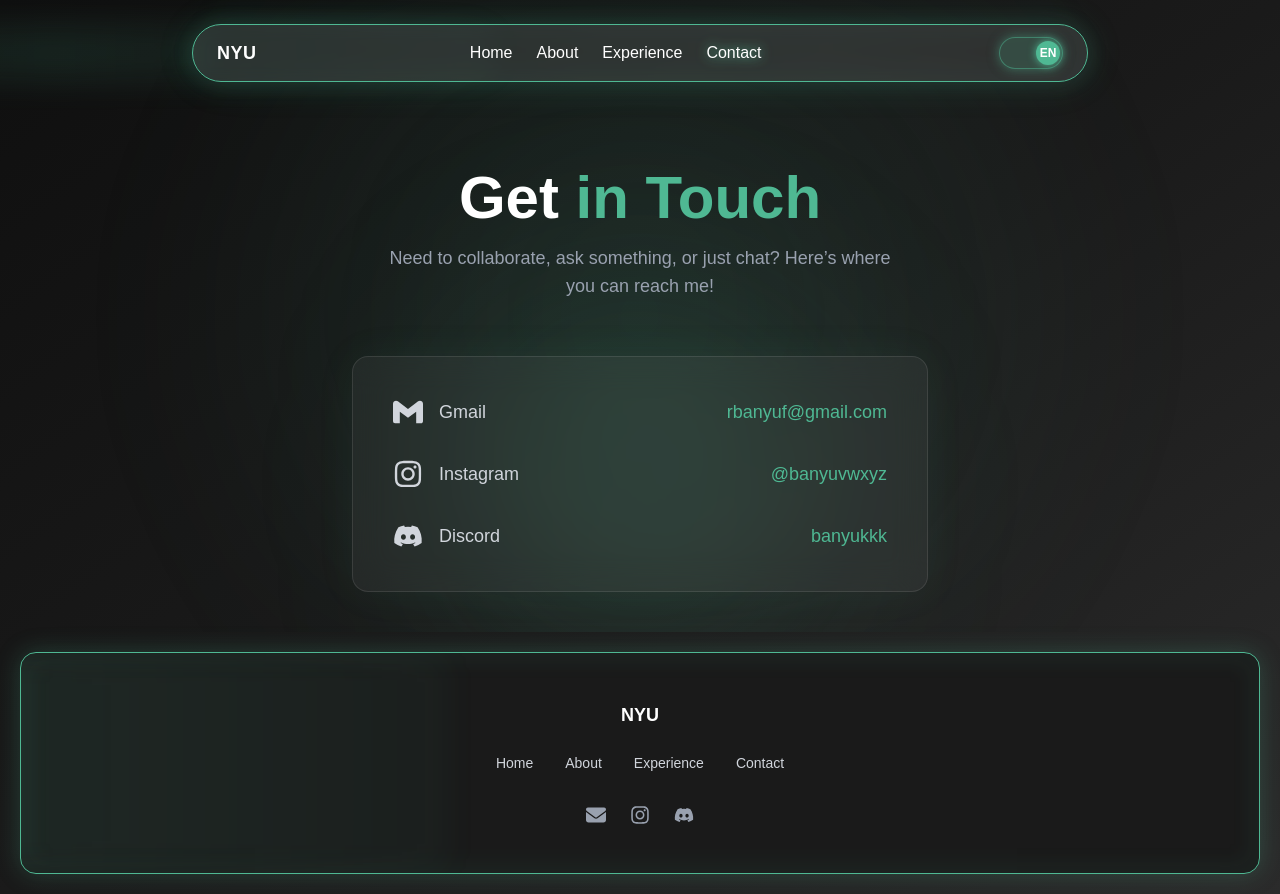
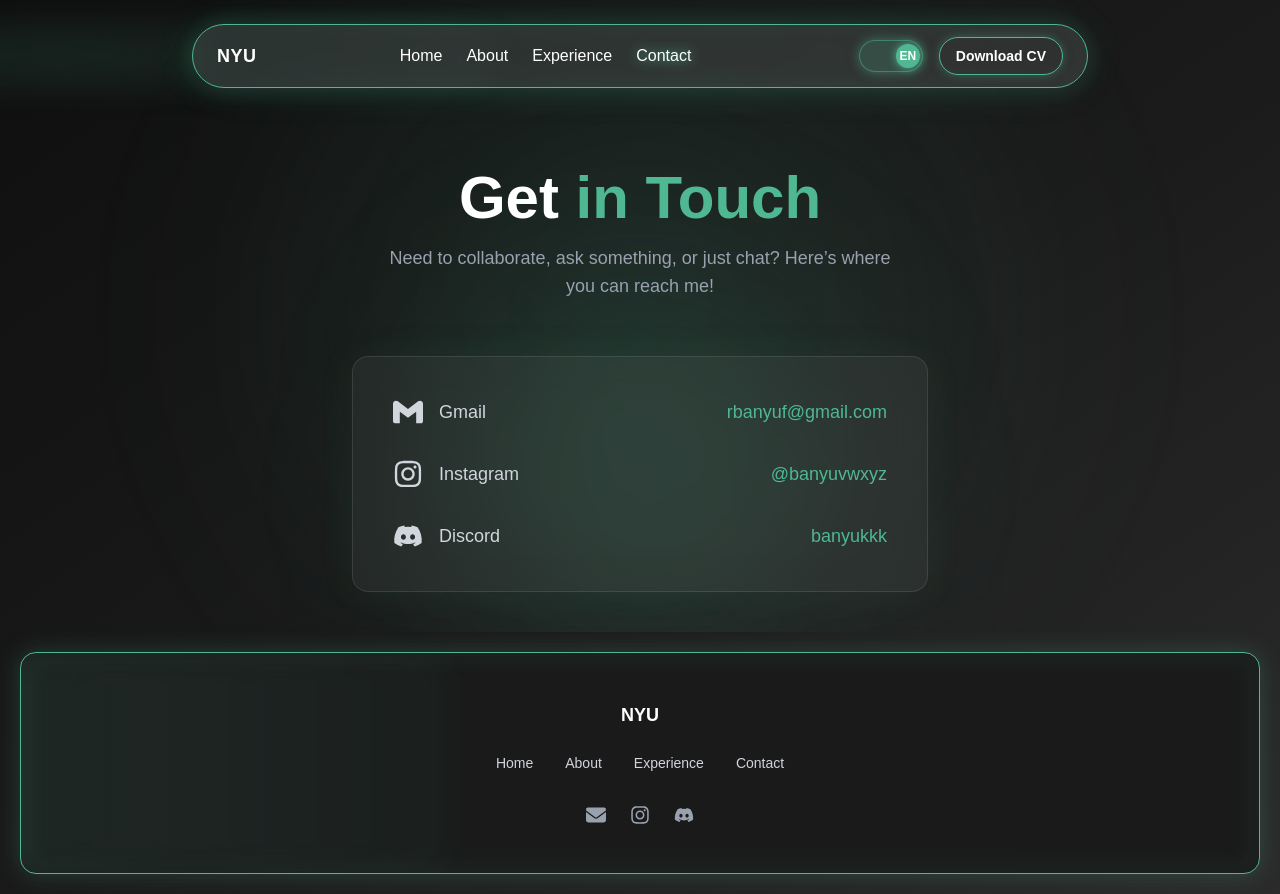
Before and after one commit to banyuwkwk/portofolio-banyu, a Next.js app: page /contact in a window 1280 px wide. Built offline with nearby package versions, Linux system fonts and the light colour scheme.

Commit message:
add button download cv n file cv (pdf)

```diff
--- a/src/components/navbar.tsx
+++ b/src/components/navbar.tsx
@@ -40,6 +40,7 @@ export default function Navbar() {
       <div className="relative group">
         {/* Glowing border */}
         <div className="absolute inset-0 rounded-full border border-[#4FB893] opacity-60 blur-md animate-glow pointer-events-none"></div>
+
         {/* Gradient bergerak */}
         <div className="absolute inset-0 rounded-full bg-gradient-to-r from-[#4FB89310] via-[#4FB89330] to-[#4FB89310] opacity-60 blur-lg animate-gradient-move pointer-events-none"></div>
 
@@ -68,10 +69,12 @@ export default function Navbar() {
             ))}
           </ul>
 
-          {/* Toggle Bahasa (Desktop) */}
+          {/* Kanan: Toggle Bahasa + Download CV */}
+          <div className="hidden md:flex items-center gap-4 ml-6">
+            {/* Toggle Bahasa */}
             <div
               onClick={() => setLang(lang === "en" ? "id" : "en")}
-            className="hidden md:flex ml-6 w-16 h-8 items-center bg-[#4FB893]/20 border border-[#4FB89380] rounded-full cursor-pointer p-1 transition shadow-[0_0_12px_#4FB89380]"
+              className="w-16 h-8 flex items-center bg-[#4FB893]/20 border border-[#4FB89380] rounded-full cursor-pointer p-1 transition shadow-[0_0_12px_#4FB89380]"
             >
               <div
                 className={`w-6 h-6 rounded-full flex items-center justify-center text-xs font-bold transition-transform duration-300 text-white shadow-[0_0_8px_#4FB893] ${
@@ -84,13 +87,35 @@ export default function Navbar() {
               </div>
             </div>
 
-          {/* Mobile Menu Button */}
+            {/* Tombol Download CV (Desktop) */}
+            <a
+              href="/CV/CV%20BANYU%20FRONTDEV.pdf"
+              download
+              className="text-white text-sm font-semibold px-4 py-2 border border-[#4FB893] rounded-full hover:bg-[#4FB893] hover:text-black transition duration-300 shadow-[0_0_10px_#4FB89360]"
+            >
+              {lang === "en" ? "Download CV" : "Unduh CV"}
+            </a>
+          </div>
+
+          {/* Bagian Kanan Mobile */}
+          <div className="md:hidden flex items-center gap-3">
+            {/* Download CV di kiri menu burger */}
+            <a
+              href="/CV/CV%20BANYU%20FRONTDEV.pdf"
+              download
+              className="text-white text-xs font-semibold px-3 py-1 border border-[#4FB893] rounded-full hover:bg-[#4FB893] hover:text-black transition duration-300 shadow-[0_0_8px_#4FB89360]"
+            >
+              {lang === "en" ? "CV" : "CV"}
+            </a>
+
+            {/* Tombol Menu Burger */}
             <button
-            className="md:hidden text-white text-2xl"
+              className="text-white text-2xl"
               onClick={() => setMenuOpen(!menuOpen)}
             >
               {menuOpen ? <HiOutlineX /> : <HiOutlineMenu />}
             </button>
+          </div>
         </div>
 
         {/* Mobile Dropdown */}
@@ -109,7 +134,7 @@ export default function Navbar() {
               </Link>
             ))}
 
-            {/* Toggle bahasa (Mobile) */}
+            {/* Toggle Bahasa (Mobile) */}
             <div
               onClick={() => setLang(lang === "en" ? "id" : "en")}
               className="w-16 h-8 flex items-center bg-[#4FB893]/20 border border-[#4FB89380] rounded-full cursor-pointer p-1 transition shadow-[0_0_12px_#4FB89380]"
```
Also changed, not shown: 1 other file (tests, documents, lock files or other folders). Lines whose indentation alone changed are shown as unchanged.
